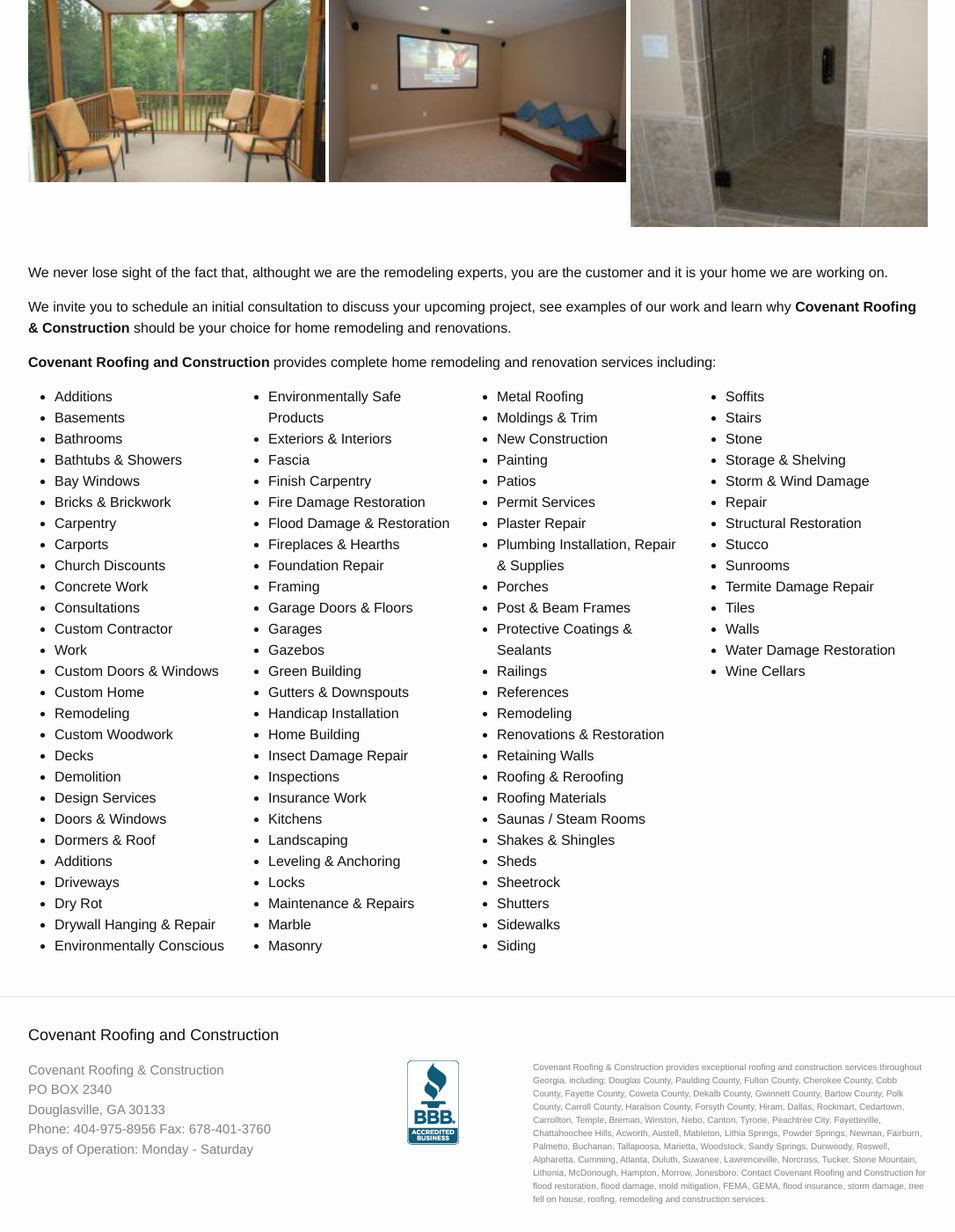
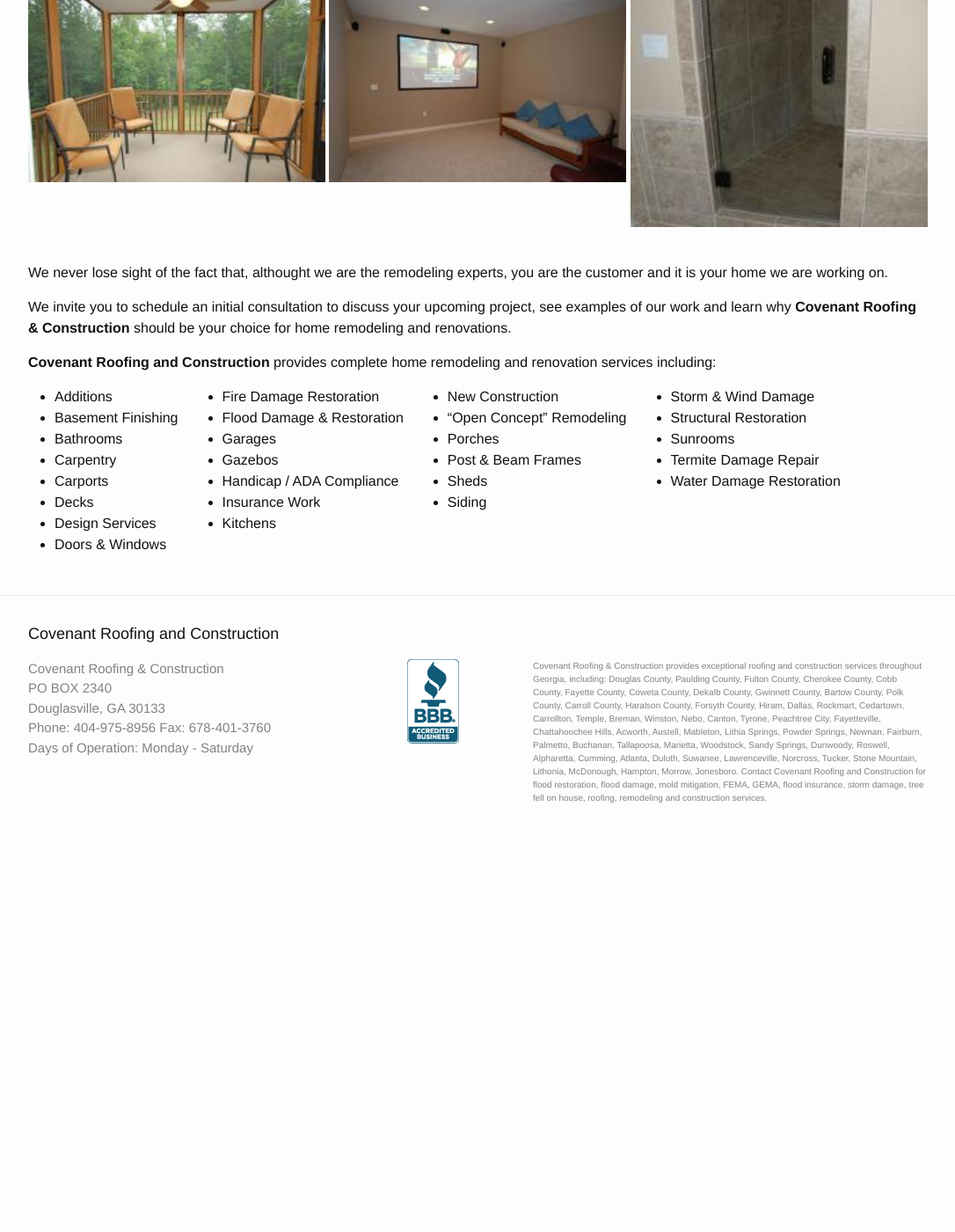
Before and after one commit to covenantrc/covenantrc.github.io, a Jekyll site: the page built from remodeling.md, in a window 1280 px wide and 1400 px high, scrolled down 1228 px. Shown: the whole window at 88% size, without its empty margins (96-1182 px from the left). Built offline with Jekyll 4.4.1, drawn with Linux system fonts in a browser that asks for light colours; after the commit the page ends 2172 px from its top, so only the background shows below that.

Commit message:
Update remodeling.md

```diff
--- a/remodeling.md
+++ b/remodeling.md
@@ -22,102 +22,36 @@ We invite you to schedule an initial consultation to discuss your upcoming proje
 
 <div class="column" markdown="1">
 - Additions
-- Basements
+- Basement Finishing
 - Bathrooms
-- Bathtubs & Showers
-- Bay Windows
-- Bricks & Brickwork
 - Carpentry
 - Carports
-- Church Discounts
-- Concrete Work
-- Consultations
-- Custom Contractor
-- Work
-- Custom Doors & Windows
-- Custom Home
-- Remodeling
-- Custom Woodwork
 - Decks
-- Demolition
 - Design Services
 - Doors & Windows
-- Dormers & Roof
-- Additions
-- Driveways
-- Dry Rot
-- Drywall Hanging & Repair
-- Environmentally Conscious
 </div>
 <div class="column" markdown="1">
-- Environmentally Safe Products
-- Exteriors & Interiors
-- Fascia
-- Finish Carpentry
 - Fire Damage Restoration
 - Flood Damage & Restoration
-- Fireplaces & Hearths
-- Foundation Repair
-- Framing
-- Garage Doors & Floors
 - Garages
 - Gazebos
-- Green Building
-- Gutters & Downspouts
-- Handicap Installation
-- Home Building
-- Insect Damage Repair
-- Inspections
+- Handicap / ADA Compliance
 - Insurance Work
 - Kitchens
-- Landscaping
-- Leveling & Anchoring
-- Locks
-- Maintenance & Repairs
-- Marble
-- Masonry
 </div>
 <div class="column" markdown="1">
-- Metal Roofing
-- Moldings & Trim
 - New Construction
-- Painting
-- Patios
-- Permit Services
-- Plaster Repair
-- Plumbing Installation, Repair & Supplies
+- "Open Concept" Remodeling
 - Porches
 - Post & Beam Frames
-- Protective Coatings & Sealants
-- Railings
-- References
-- Remodeling
-- Renovations & Restoration
-- Retaining Walls
-- Roofing & Reroofing
-- Roofing Materials
-- Saunas / Steam Rooms
-- Shakes & Shingles
 - Sheds
-- Sheetrock
-- Shutters
-- Sidewalks
 - Siding
 </div>
 <div class="column" markdown="1">
-- Soffits
-- Stairs
-- Stone
-- Storage & Shelving
 - Storm & Wind Damage
-- Repair
 - Structural Restoration
-- Stucco
 - Sunrooms
 - Termite Damage Repair
-- Tiles
-- Walls
 - Water Damage Restoration
-- Wine Cellars
 
 </div>
```
